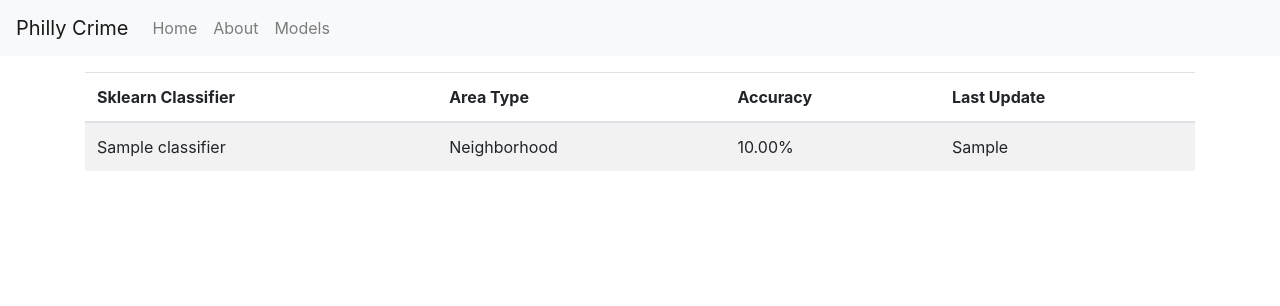
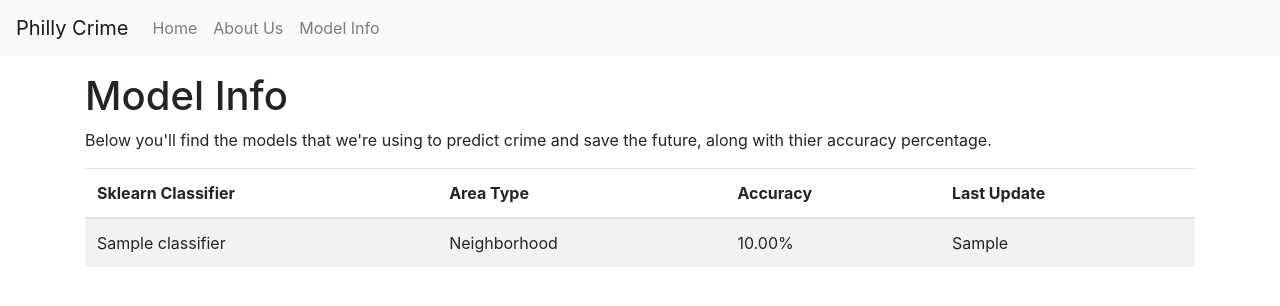
Before and after one commit to cfh294/philly-crime, a Python web app: template web-app/templates/models.html in a window 1280 px wide. Shown: the top 306 px of the page. Run offline with Jinja, Linux system fonts and the light colour scheme; the template is opened without the code that fills it: most values are stand-ins (such as "Sample title", 1, 10 or a date in 2020); some libraries are stand-ins or nearby versions.

Commit message:
Language tweaks

```diff
--- a/web-app/templates/about.html
+++ b/web-app/templates/about.html
@@ -1,5 +1,5 @@
 {% extends "layout.html" %}
-{% block page_name %}About{% endblock %}
+{% block page_name %}About Us{% endblock %}
 {% block add_head %}
 <link rel="stylesheet" href="{{ url_for('static', filename='css/map.css') }}" />
 <script type="text/javascript" src="{{ url_for('static', filename='js/leaflet-ajax.min.js') }}"></script>
@@ -8,7 +8,7 @@
 <div class="container">
     <div class="row">
         <div class="col-md-12">
-            <h1>About</h1>
+            <h1>About Us</h1>
             <p>This application attempts to use different data modeling techniques to predict a likely crime for a given
                 district/neighborhood on a given date/time.</p>
             <p>Our data was sourced from <a href="https://www.opendataphilly.org/">Open Data Philly</a>.</p>
--- a/web-app/templates/layout.html
+++ b/web-app/templates/layout.html
@@ -35,8 +35,8 @@
         <div class="collapse navbar-collapse" id="navbarNavAltMarkup">
             <div class="navbar-nav">
                 <a id="home" class="nav-item nav-link" href="/">Home</a>
-                <a id="about" class="nav-item nav-link" href="/about">About</a>
-                <a id="models" class="nav-item nav-link" href="/models">Models</a>
+                <a id="about" class="nav-item nav-link" href="/about">About Us</a>
+                <a id="models" class="nav-item nav-link" href="/models">Model Info</a>
             </div>
         </div>
     </nav>
--- a/web-app/templates/models.html
+++ b/web-app/templates/models.html
@@ -1,8 +1,11 @@
 {% extends "layout.html" %}
-{% block page_name %}Models{% endblock %}
+{% block page_name %}Model Info{% endblock %}
 {% block content %}
 <div class="row">
     <div class="col-md-12">
+        <h1>Model Info</h1>
+        <p>Below you'll find the models that we're using to predict crime and save the future, along with thier accuracy
+            percentage.</p>
         <table class="table table-striped">
             <thead>
                 <tr>
```
